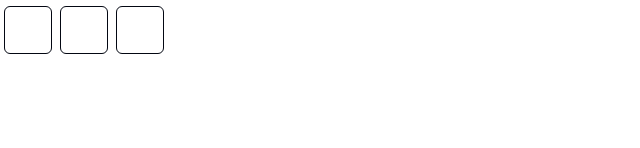
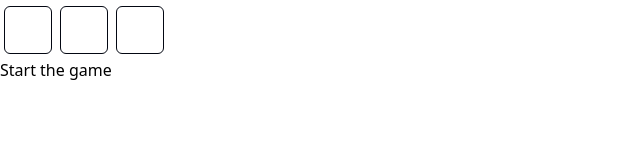
Before and after one commit to iamhanif/tic-tac-toe-game, a React (Vite) app: page / in a window 1280 px wide. Shown: the part 134-282 px from the top of the page, without its empty margins (0-640 px from the left). Built offline with nearby package versions, Linux system fonts and the light colour scheme.

Commit message:
functionality done

```diff
--- a/src/Board.jsx
+++ b/src/Board.jsx
@@ -1,19 +1,17 @@
-import { useState } from "react";
-
 /* eslint-disable react/prop-types */
-function Square({ squares, onSquareClick }) {
+function Square({ value, onSquareClick }) {
   return (
     <button
       className="text-3xl bg-white w-12 h-12 p-2 border border-gray-950 rounded-md m-1"
       onClick={onSquareClick}
     >
-      {squares}
+      {value}
     </button>
   );
 }
 
-export default function Board({ xIsNext, setXIsNext }) {
-  const [squares, setSquares] = useState(Array(9).fill(null));
+export default function Board({ xIsNext, squares, onPlay }) {
+  // const [squares, setSquares] = useState(Array(9).fill(null));
   function handleClick(i) {
     const nextSquares = [...squares];
     if (nextSquares[i] || calculateWinner(squares)) {
@@ -21,8 +19,7 @@
     }
 
     nextSquares[i] = xIsNext ? "X" : "O";
-    setSquares(nextSquares);
-    setXIsNext(!xIsNext);
+    onPlay(nextSquares);
   }
 
   let winner = calculateWinner(squares);
@@ -42,19 +39,19 @@
     <div>
       <h1>{status}</h1>
       <div className="flex">
-        <Square squares={squares[0]} onSquareClick={() => handleClick(0)} />
-        <Square squares={squares[1]} onSquareClick={() => handleClick(1)} />
-        <Square squares={squares[2]} onSquareClick={() => handleClick(2)} />
+        <Square value={squares[0]} onSquareClick={() => handleClick(0)} />
+        <Square value={squares[1]} onSquareClick={() => handleClick(1)} />
+        <Square value={squares[2]} onSquareClick={() => handleClick(2)} />
       </div>
       <div>
-        <Square squares={squares[3]} onSquareClick={() => handleClick(3)} />
-        <Square squares={squares[4]} onSquareClick={() => handleClick(4)} />
-        <Square squares={squares[5]} onSquareClick={() => handleClick(5)} />
+        <Square value={squares[3]} onSquareClick={() => handleClick(3)} />
+        <Square value={squares[4]} onSquareClick={() => handleClick(4)} />
+        <Square value={squares[5]} onSquareClick={() => handleClick(5)} />
       </div>
       <div>
-        <Square squares={squares[6]} onSquareClick={() => handleClick(6)} />
-        <Square squares={squares[7]} onSquareClick={() => handleClick(7)} />
-        <Square squares={squares[8]} onSquareClick={() => handleClick(8)} />
+        <Square value={squares[6]} onSquareClick={() => handleClick(6)} />
+        <Square value={squares[7]} onSquareClick={() => handleClick(7)} />
+        <Square value={squares[8]} onSquareClick={() => handleClick(8)} />
       </div>
     </div>
   );
--- a/src/Game.jsx
+++ b/src/Game.jsx
@@ -2,15 +2,46 @@
 import Board from "./Board";
 
 export default function Game() {
+  const [history, setHistory] = useState([Array(9).fill(null)]);
   const [xIsNext, setXIsNext] = useState(true);
+
+  const [currentMove, setCurrentMove] = useState(0);
+
+  const currentSquares = history[currentMove];
+
+  function onPlay(nextSquare) {
+    setXIsNext(!xIsNext);
+    const nextHistory = [...history.slice(0, currentMove + 1), nextSquare];
+    setHistory(nextHistory);
+    setCurrentMove(nextHistory.length - 1);
+  }
+
+  function jumpTo(move) {
+    setCurrentMove(move);
+    setXIsNext(move % 2 === 0);
+  }
+
+  const moves = history.map((squares, move) => {
+    let description;
+    if (move > 0) {
+      description = `Go to move #${move}`;
+    } else {
+      description = "Start the game";
+    }
+    return (
+      <li key={move}>
+        <button onClick={() => jumpTo(move)}>{description}</button>
+      </li>
+    );
+  });
 
   return (
     <>
       <div>
-        <Board xIsNext={xIsNext} setXIsNext={setXIsNext} />
+        <Board xIsNext={xIsNext} onPlay={onPlay} squares={currentSquares} />
       </div>
       <div>
-        <ol>{/* TBD */}</ol>
+        <ol>{moves}</ol>
       </div>
     </>
   );
```
